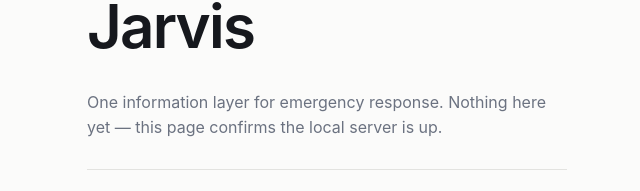
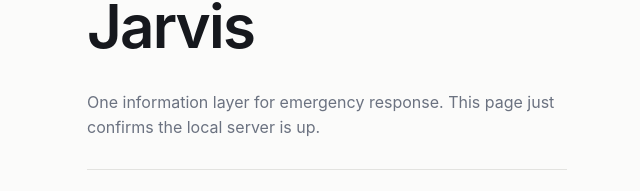
Before and after one commit to BrodyKretz/Jarvis, a plain HTML site: page web/index.html in a window 1280 px wide. Shown: the part 304-495 px from the top of the page, without its empty margins (313-953 px from the left). Drawn offline with Linux system fonts and the light colour scheme.

Commit message:
Plain up README and page copy

```diff
--- a/web/index.html
+++ b/web/index.html
@@ -59,7 +59,7 @@
   <main>
     <div class="tag">Running locally</div>
     <h1>Jarvis</h1>
-    <p>One information layer for emergency response. Nothing here yet — this page confirms the local server is up.</p>
+    <p>One information layer for emergency response. This page just confirms the local server is up.</p>
     <hr>
     <p><code>GET /health</code> &nbsp;·&nbsp; <code>GET /docs</code></p>
   </main>
```
Also changed, not shown: 1 other file.
